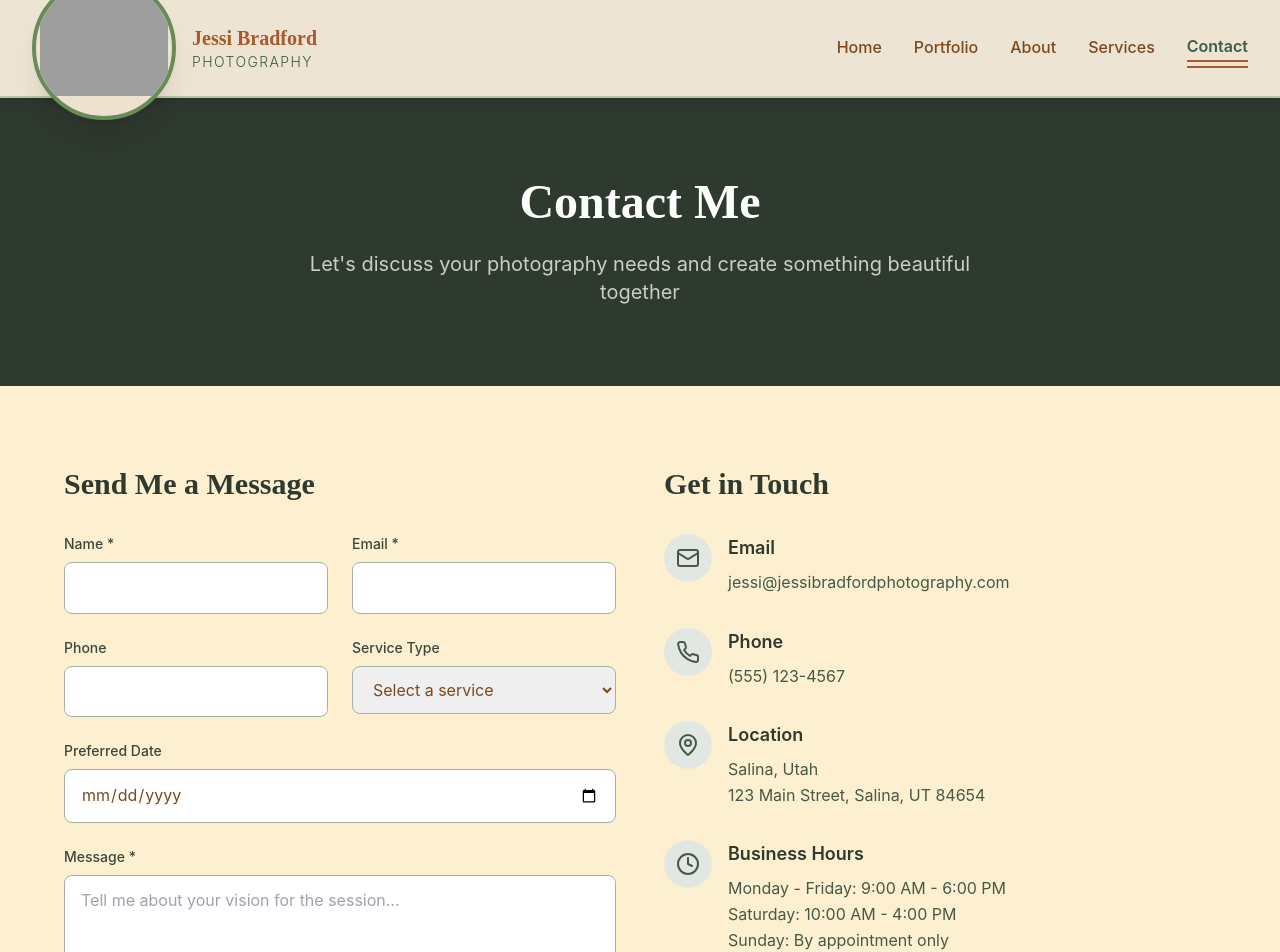
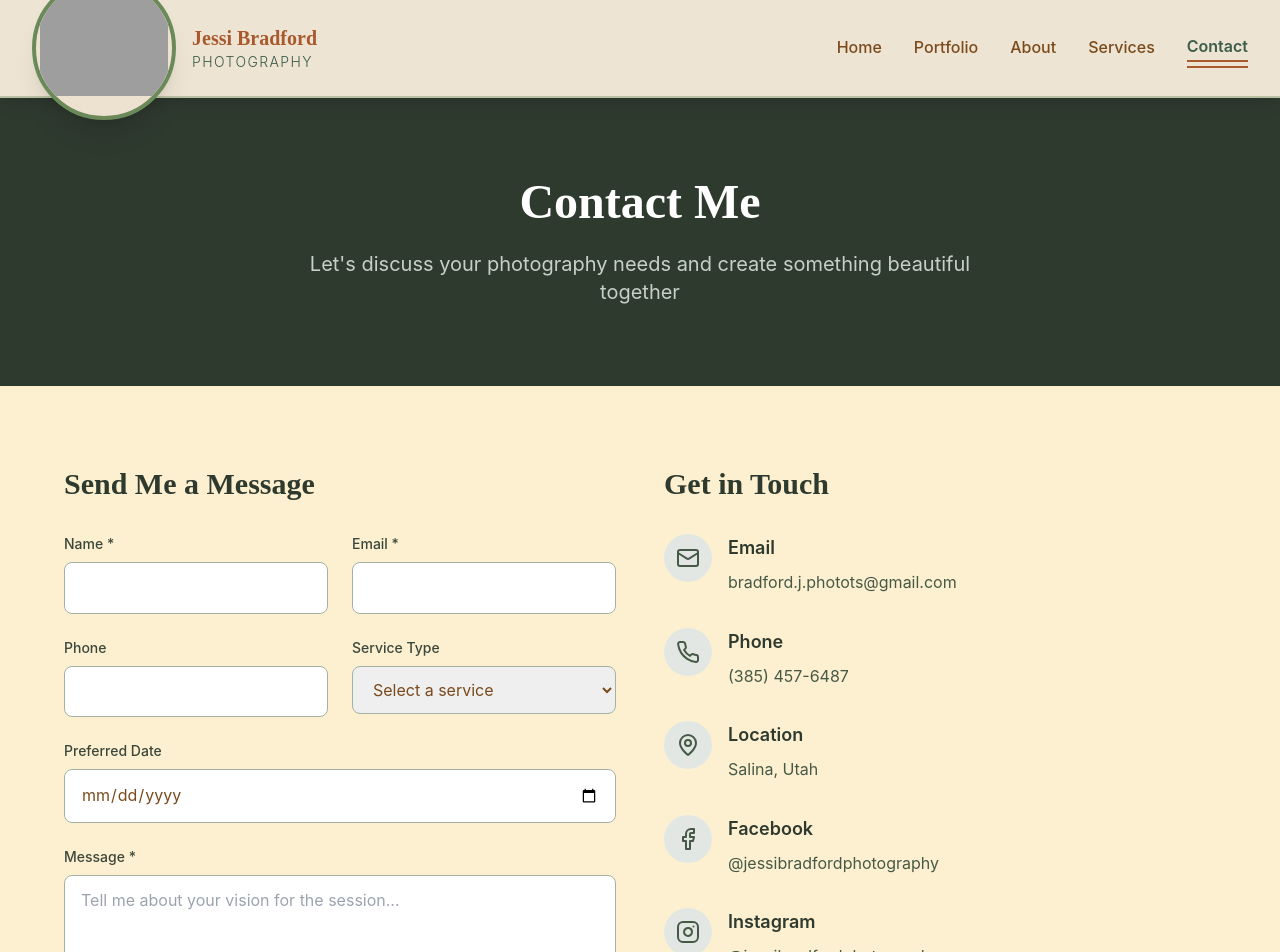
Before and after one commit to masonbrad831/JessiBradfordPhotography, a React (Create React App) app in the folder client/: page /contact in a window 1280 px wide. Shown: the top 952 px of the page. Built offline with nearby package versions, Linux system fonts and the light colour scheme; grey boxes are pictures that could not be loaded.

Commit message:
Update Contact.tsx (#11)

```diff
--- a/client/src/pages/Contact.tsx
+++ b/client/src/pages/Contact.tsx
@@ -6,14 +6,13 @@ const Contact: React.FC = () => {
   const settings = {
     businessInfo: {
       businessName: "Jessi Bradford Photography",
-      email: "jessi@jessibradfordphotography.com",
-      phone: "(555) 123-4567",
+      email: "bradford.j.photots@gmail.com",
+      phone: "(385) 457-6487",
       location: "Salina, Utah",
-      address: "123 Main Street, Salina, UT 84654",
       website: "https://jessibradfordphotography.com",
       social: {
-        facebook: "https://facebook.com/jessibradfordphotography",
-        instagram: "https://instagram.com/jessibradfordphotography"
+        facebook: "https://www.facebook.com/profile.php?id=61578237507323",
+      instagram: "https://www.instagram.com/jessibradfordphotography"
       }
     }
   };
@@ -82,9 +81,10 @@ const Contact: React.FC = () => {
                       <option value="">Select a service</option>
                       <option value="portrait">Portrait Session</option>
                       <option value="couple">Couple Session</option>
-                      <option value="family">Family Session</option>
-                      <option value="engagement">Engagement Session</option>
-                      <option value="other">Other</option>
+                      <option value="family">Family & Lifestyle</option>
+                      <option value="newborn">Newborn Session</option>
+                      <option value="boudoir">Boudoir Session</option>
+                      <option value="other">Custom</option>
                     </select>
                   </div>
                 </div>
@@ -144,21 +144,6 @@ const Contact: React.FC = () => {
                     <h3 className="text-lg font-semibold text-sage-800 mb-2">Location</h3>
                     <p className="text-sage-600">
                       {settings.businessInfo.location}<br />
-                      {settings.businessInfo.address}
-                    </p>
-                  </div>
-                </div>
-
-                <div className="flex items-start space-x-4">
-                  <div className="w-12 h-12 bg-sage-100 rounded-full flex items-center justify-center">
-                    <Clock className="w-6 h-6 text-sage-600" />
-                  </div>
-                  <div>
-                    <h3 className="text-lg font-semibold text-sage-800 mb-2">Business Hours</h3>
-                    <p className="text-sage-600">
-                      Monday - Friday: 9:00 AM - 6:00 PM<br />
-                      Saturday: 10:00 AM - 4:00 PM<br />
-                      Sunday: By appointment only
                     </p>
                   </div>
                 </div>
```
